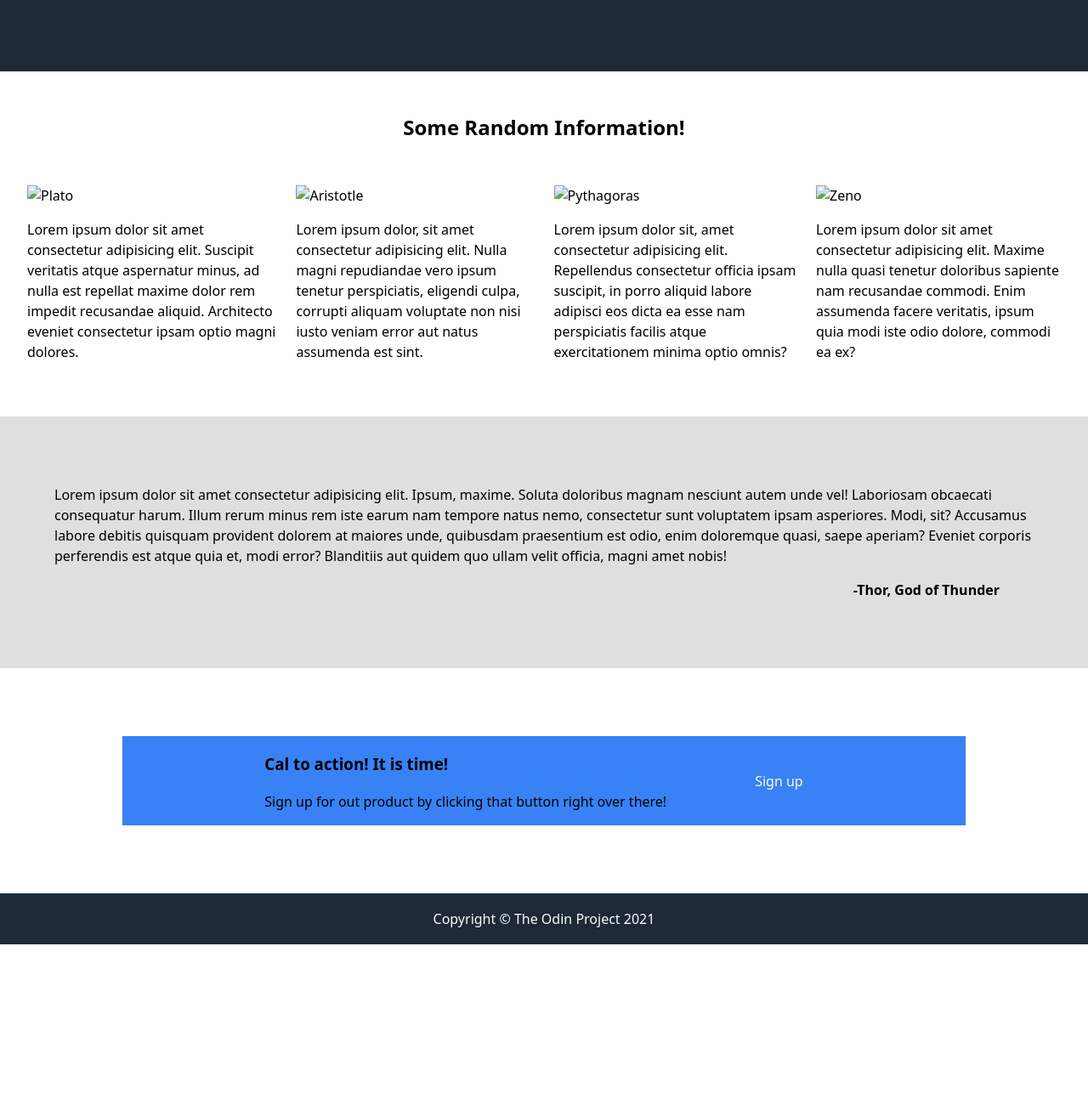
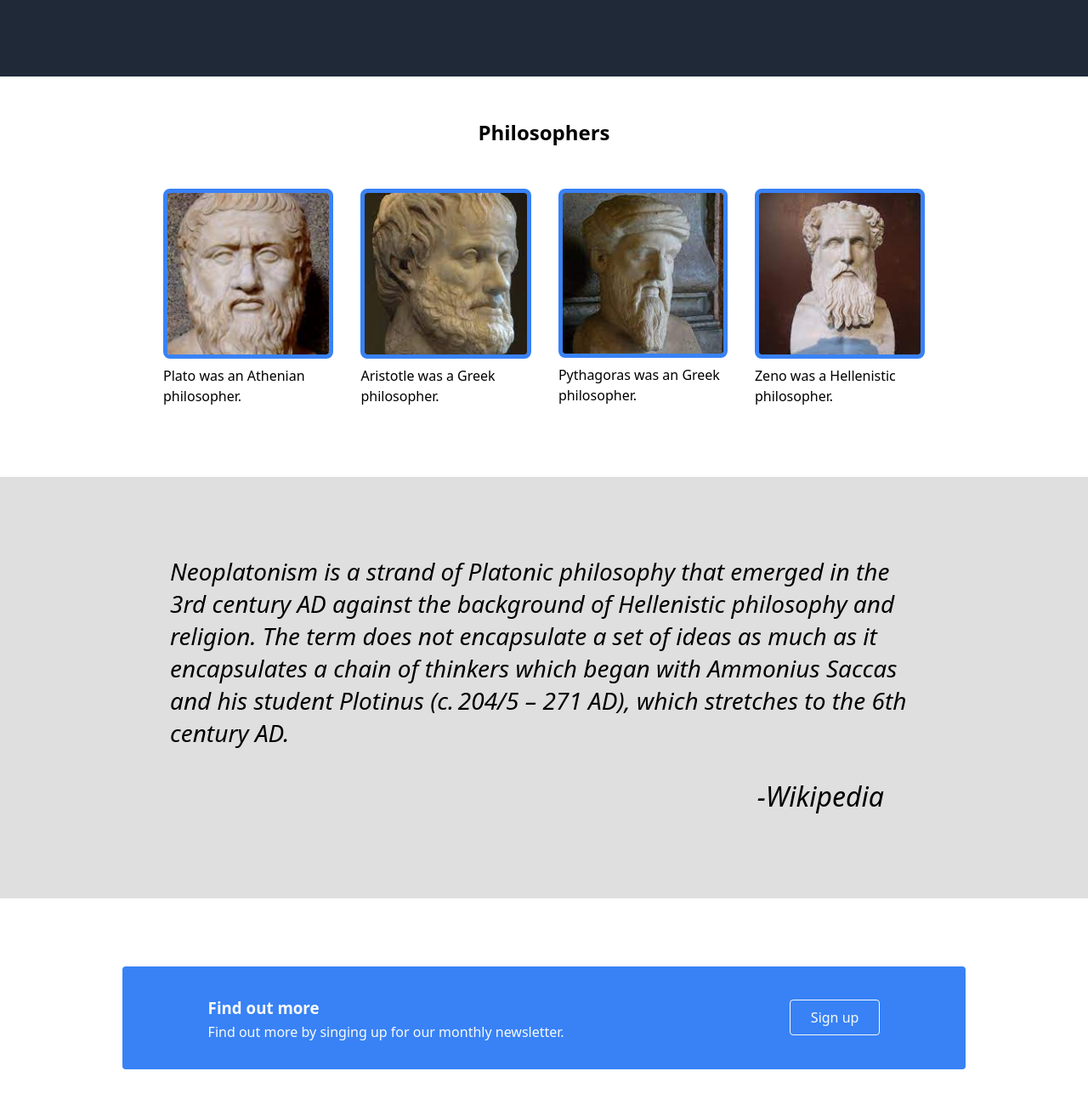
Before and after one commit to fbclh/landing-page, a plain HTML site: page index.html in a window 1280 px wide. Shown: the part 460-1760 px from the top of the page at 85% size. Before the commit the page ends 1571 px from the top, so only its background shows below. Drawn offline with Linux system fonts and the light colour scheme.

Commit message:
Finish HTML and CSS

```diff
--- a/css/index.css
+++ b/css/index.css
@@ -1,7 +1,3 @@
-html,
-body {
-}
-
 /*
   ========================================
   Nav
@@ -12,12 +8,13 @@ body {
   display: flex;
   justify-content: space-between;
   align-items: center;
-  padding: 0 7rem;
+  padding: 0.5rem 7rem;
+  /* margin-top: 0.25rem; */
   background-color: #1f2937;
 }
 
 .logo {
-  font-size: 2rem;
+  font-size: 1.75rem;
   color: #f9faf8;
 }
 
@@ -27,6 +24,11 @@ body {
   padding: 0;
   gap: 1rem;
   font-size: 1.125rem;
+}
+
+.nav .left {
+  margin-right: 0;
+  padding-right: 0;
 }
 
 a {
@@ -49,14 +51,14 @@ a {
   background-color: #1f2937;
 }
 
-.right {
+.left {
   margin-right: 5rem;
 }
 
 h1 {
   margin: 0;
   color: #f9faf8;
-  font-size: 2.5rem;
+  font-size: 2.25rem;
   font-weight: bolder;
 }
 
@@ -68,11 +70,11 @@ h1 {
   /* flex: 1; */
 }
 
-.left {
-  /* align-self: start; */
+.left .para {
+  margin-top: 0.5rem;
 }
 
-.btn {
+.btn.one {
   background-color: #3882f6;
   color: #f9faf8;
   border: none;
@@ -81,28 +83,32 @@ h1 {
   cursor: pointer;
 }
 
-img {
+.img {
   width: 100%;
   height: auto;
   max-width: 800px;
+  border-radius: 0.5rem;
 }
 
 /*
   ========================================
-  Section One
+  Main
   ========================================
 */
 
+/* Section One */
+
 .section-one {
   margin: 3rem 2rem;
+  margin-bottom: 75px;
 }
 
 .container {
   display: flex;
-  justify-content: flex-start;
-  align-items: center;
-  gap: 1rem;
-  /* margin: 0 2rem; */
+  justify-content: center;
+  align-items: flex-start;
+  gap: 2rem;
+  margin: 0 10rem;
 }
 
 h2 {
@@ -110,44 +116,90 @@ h2 {
   margin-bottom: 3rem;
 }
 
-/*
-  ========================================
-  Section Two
-  ========================================
-*/
+figure img {
+  max-width: 100%;
+  height: auto !important;
+  border-radius: 0.5rem;
+  border: 5px solid #3882f6;
+}
+
+/* .figure .img {
+  width: 100%;
+  height: auto;
+  max-width: 150px;
+} */
+
+.figure {
+  margin: 0;
+}
+
+figcaption {
+  padding: 0.5rem 0;
+}
+
+span {
+  visibility: hidden; /* Hack to make images even size */
+}
+
+/* Section Two */
 
 .section-two {
   background-color: rgb(223, 223, 223);
-  padding: 4rem;
+  padding: 4rem 200px;
 }
 
 .section-two p {
   text-align: left;
-  /* margin: 5rem 7rem; */
-  /* padding: 5rem 7rem; */
+  font-size: 1.75rem;
+  font-style: italic;
+  font-weight: 100;
+  line-height: normal;
 }
 
 blockquote {
   text-align: right;
-  font-weight: bold;
+  font-size: 2rem;
+  font-style: italic;
   /* padding-right: .25rem; */
 }
 
-/*
-  ========================================
-  Section Three
-  ========================================
-*/
+/* Section Three */
 
 .section-three {
-  padding: 5rem 9rem;
+  /* padding: 5rem 9rem; */
+  margin: 5rem 9rem;
 }
 
 .container-section-three {
   display: flex;
   align-items: center;
-  justify-content: center;
+  justify-content: space-around;
   background-color: #3882f6;
+  border-radius: 0.25em;
+  padding: 1rem;
+}
+
+.left {
+  color: #f9faf8;
+  padding-right: 1rem;
+}
+
+.left h3 {
+  margin-bottom: 0.125rem;
+}
+
+.left p {
+  margin-top: 0.125rem;
+}
+
+.btn.two {
+  /* background-color: #3882f6; */
+  color: #f9faf8;
+  border: 1px solid #f9faf8;
+  padding: 0.5em 1.5em;
+  border-radius: 0.25em;
+  cursor: pointer;
+  text-align: center;
 }
 
 /*
--- a/index.html
+++ b/index.html
@@ -15,103 +15,90 @@
     <!-- Nav -->
     <nav class="nav">
       <div class="right">
-        <div class="logo">Neoplatonism</div>
+        <div class="logo">NEOPLATONISM</div>
       </div>
       <div class="left">
         <ul class="links">
-          <li><a href="">One</a></li>
-          <li><a href="">Two</a></li>
-          <li><a href="">Three</a></li>
+          <li><a href="">About</a></li>
+          <li><a href="">Works</a></li>
+          <li><a href="">Contact</a></li>
         </ul>
       </div>
     </nav>
 
     <!-- Header -->
     <header class="header">
-      <div class="right">
-        <h1>This website is awesome</h1>
-        <p>
+      <div class="left">
+        <h1>A philosophical system</h1>
+        <p class="para">
           Envisages the human soul rising above the imperfect material world
           through virtue and contemplation towards knowledge of the transcendent
           One.
         </p>
-        <button class="btn">Sign up</button>
+        <button class="btn one">Sign up</button>
       </div>
-      <div class="left"><img src="img/plato.jpg" alt="" /></div>
+      <div class="right"><img class="img" src="img/plato.jpg" alt="" /></div>
     </header>
 
+    <!-- Main -->
+    <main>
       <!-- Section one -->
       <section class="section-one">
-      <h2 class="title">Some Random Information!</h2>
+        <h2 class="title">Philosophers</h2>
         <div class="container">
-        <div class="info">
-          <img src="./images/Plato.png" alt="Plato" />
-          <p class="text">
-            Lorem ipsum dolor sit amet consectetur adipisicing elit. Suscipit
-            veritatis atque aspernatur minus, ad nulla est repellat maxime dolor
-            rem impedit recusandae aliquid. Architecto eveniet consectetur ipsam
-            optio magni dolores.
-          </p>
-        </div>
-        <div class="info">
-          <img src="./images/Aristotle.png" alt="Aristotle" />
-          <p class="text">
-            Lorem ipsum dolor, sit amet consectetur adipisicing elit. Nulla
-            magni repudiandae vero ipsum tenetur perspiciatis, eligendi culpa,
-            corrupti aliquam voluptate non nisi iusto veniam error aut natus
-            assumenda est sint.
-          </p>
-        </div>
-        <div class="info">
-          <img src="./images/Pythagoras.png" alt="Pythagoras" />
-          <p class="text">
-            Lorem ipsum dolor sit, amet consectetur adipisicing elit.
-            Repellendus consectetur officia ipsam suscipit, in porro aliquid
-            labore adipisci eos dicta ea esse nam perspiciatis facilis atque
-            exercitationem minima optio omnis?
-          </p>
-        </div>
-        <div class="info">
-          <img src="./images/Zeno.png" alt="Zeno" />
-          <p class="text">
-            Lorem ipsum dolor sit amet consectetur adipisicing elit. Maxime
-            nulla quasi tenetur doloribus sapiente nam recusandae commodi. Enim
-            assumenda facere veritatis, ipsum quia modi iste odio dolore,
-            commodi ea ex?
-          </p>
-        </div>
+          <figure class="figure">
+            <img class="img" src="img/plato-2.png" alt="Plato" />
+            <figcaption class="text">
+              Plato was an Athenian philosopher. <span>xx.</span>
+            </figcaption>
+          </figure>
+          <figure class="figure">
+            <img class="img" src="img/aristotle.png" alt="Aristotle" />
+            <figcaption class="text">
+              Aristotle was a Greek philosopher. <span>xxx.</span>
+            </figcaption>
+          </figure>
+          <figure class="figure">
+            <img class="img" src="img/pythagoras.png" alt="Pythagoras" />
+            <figcaption class="text">
+              Pythagoras was an Greek philosopher.
+            </figcaption>
+          </figure>
+          <figure class="figure">
+            <img class="img" src="img/zeno.png" alt="Zeno" />
+            <figcaption class="text">
+              Zeno was a Hellenistic philosopher. <span>.....</span>
+            </figcaption>
+          </figure>
         </div>
       </section>
 
       <!-- Section two -->
       <section class="section-two">
         <p>
-        Lorem ipsum dolor sit amet consectetur adipisicing elit. Ipsum, maxime.
-        Soluta doloribus magnam nesciunt autem unde vel! Laboriosam obcaecati
-        consequatur harum. Illum rerum minus rem iste earum nam tempore natus
-        nemo, consectetur sunt voluptatem ipsam asperiores. Modi, sit? Accusamus
-        labore debitis quisquam provident dolorem at maiores unde, quibusdam
-        praesentium est odio, enim doloremque quasi, saepe aperiam? Eveniet
-        corporis perferendis est atque quia et, modi error? Blanditiis aut
-        quidem quo ullam velit officia, magni amet nobis!
+          <strong>Neoplatonism</strong> is a strand of Platonic philosophy that
+          emerged in the 3rd century AD against the background of Hellenistic
+          philosophy and religion. The term does not encapsulate a set of ideas
+          as much as it encapsulates a chain of thinkers which began with
+          Ammonius Saccas and his student Plotinus (c. 204/5 – 271 AD), which
+          stretches to the 6th century AD.
         </p>
-      <blockquote>-Thor, God of Thunder</blockquote>
+        <blockquote>-Wikipedia</blockquote>
       </section>
 
       <!-- Section three -->
       <section class="section-three">
         <div class="container-section-three">
+          <div class="left">
+            <h3>Find out more</h3>
+            <p>Find out more by singing up for our monthly newsletter.</p>
+          </div>
           <div class="right">
-          <h3>Cal to action! It is time!</h3>
-          <p>
-            Sign up for out product by clicking that button right over there!
-          </p>
-        </div>
-        <div class="left">
-          <button class="btn">Sign up</button>
+            <button class="btn two">Sign up</button>
           </div>
         </div>
       </section>
+    </main>
 
     <!-- Footer -->
     <footer class="footer">
```
Also changed, not shown: img/aristotle.png (added), img/plato-2.png (added), img/pythagoras.png (added), img/zeno.png (added). Lines whose indentation alone changed are shown as unchanged.
